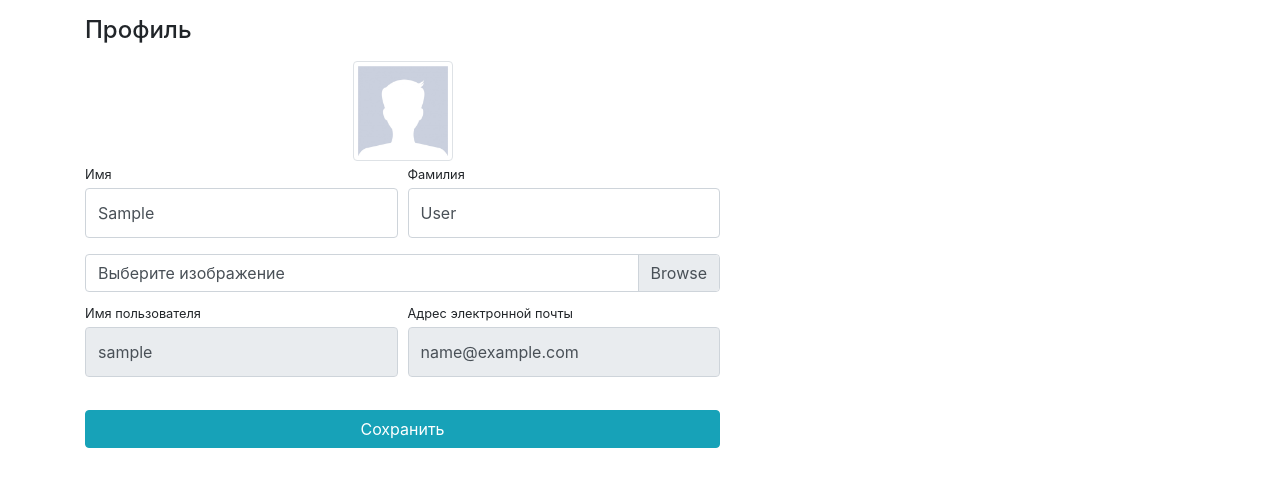
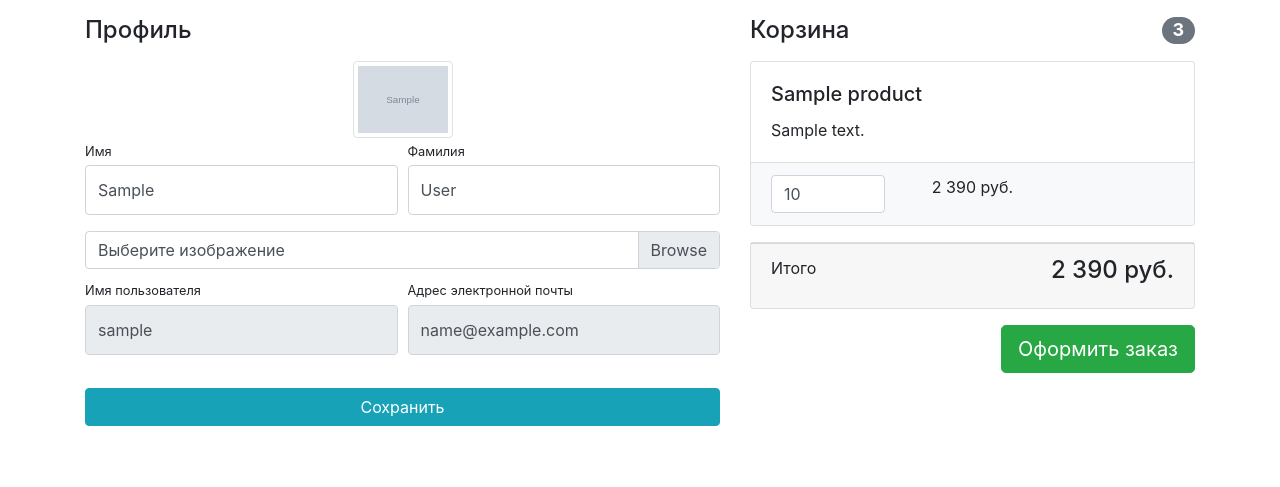
Before and after one commit to AssPimple/DjangoStore, a Django app: page /users/profile/ in a window 1280 px wide. Shown: the part 56-543 px from the top of the page. Run offline with Django 5.2, Linux system fonts and the light colour scheme; a user stored in the database is signed in; tables that the repository leaves empty hold one stand-in row (values such as "Sample post"); grey boxes marked "Sample" are stand-in pictures; some libraries are stand-ins or nearby versions.

Commit message:
Basket ready

```diff
--- a/products/models.py
+++ b/products/models.py
@@ -1,6 +1,9 @@
 
 from django.conf import settings
 from django.db import models
+from django.template.defaultfilters import default
+
+from users.models import User
 
 
 
@@ -31,3 +34,14 @@ class Product(models.Model):
 
     def __str__(self):
         return f'Продукт: {self.name} | Категория: {self.category.name}'
+
+
+
+class Basket(models.Model):
+    user = models.ForeignKey(User, on_delete=models.CASCADE)
+    product = models.ForeignKey(Product, on_delete=models.CASCADE)
+    quantity = models.PositiveIntegerField(default=0)
+    created_timeship = models.DateTimeField(auto_now_add=True)
+
+    def __str__(self):
+        return f'Корзина для {self.user.username} | Продукт {self.product.name}'
--- /dev/null
+++ b/products/templates/products/baskets.html
@@ -0,0 +1,43 @@
+{% if baskets %}
+<h4 class="mt-3 mb-3 d-flex justify-content-between align-items-center mb-3">
+    Корзина <span class="badge badge-secondary badge-pill">3</span>
+</h4>
+{% for basket in baskets %}
+<div class="card mb-3">
+    <div class="card-body">
+        <h5 class="card-title">{{ basket.product.name}}</h5>
+        <p class="card-text">{{ basket.product.description }}</p>
+    </div>
+    <ul class="list-group list-group-flush">
+        <li class="list-group-item bg-light">
+            <div class="row text-center">
+                <div class="col-lg-4">
+                    <input name="basketID" type="number" class="form-control"
+                           value="{{ basket.quantity }}" min="0">
+                </div>
+                <div class="col-lg-4">2 390 руб.</div>
+                <div class="col-lg-4">
+                    <a href=" {% url 'products:basket_remove' basket.id %}">
+                        <i class="fas fa-trash"></i>
+                    </a>
+                </div>
+            </div>
+        </li>
+    </ul>
+</div>
+{% endfor %}
+
+<div class="card mb-3">
+    <div class="card-footer">
+        <p class="float-left">Итого</p>
+        <h4 class="float-right">2 390 руб.</h4>
+    </div>
+</div>
+<a class="btn btn-success btn-lg float-right" href="../orders/order-create.html">
+    Оформить заказ
+</a>
+{% else %}
+<h4 class="mt-3 mb-3 text-center">
+    Корзина пуста
+</h4>
+{% endif %}
--- a/products/templates/products/products.html
+++ b/products/templates/products/products.html
@@ -63,7 +63,7 @@
                             <div class="card h-100">
                                 <a href="#">
                                     <img class="card-img-top"
-                                         src="{{ product.image.url }}"
+
                                          alt="">
                                 </a>
                                 <div class="card-body">
@@ -75,7 +75,7 @@
                                 </div>
                                 <div class="card-footer text-center">
                                     <a class="btn btn-outline-success"
-                                       href="#">
+                                       href="{% url 'products:basket_add' product.id %}">
                                         Отправить в корзину
                                     </a>
                                 </div>
--- a/products/urls.py
+++ b/products/urls.py
@@ -1,8 +1,10 @@
 from django.urls import path
-from products.views import products
+from products.views import products, basket_add, basket_remove
 
 app_name = 'products'
 
 urlpatterns = [
     path('', products, name='index'),
+    path('baskets/add/<int:product_id>/', basket_add, name='basket_add'),
+    path('baskets/remove/<int:basket_id>/', basket_remove, name='basket_remove')
 ]
--- a/store/settings.py
+++ b/store/settings.py
@@ -133,3 +133,6 @@ MEDIA_ROOT = BASE_DIR / 'media'
 # https://docs.djangoproject.com/en/5.0/ref/settings/#default-auto-field
 
 DEFAULT_AUTO_FIELD = 'django.db.models.BigAutoField'
+
+AUTH_USER_MODEL = 'users.User'
+LOGIN_URL = '/users/login/'
--- a/users/templates/users/profile.html
+++ b/users/templates/users/profile.html
@@ -61,7 +61,7 @@
                 </form>
             </div>
             <div class="col-lg-5">
-
+                {% include 'products/baskets.html' %}
             </div>
         </div>
     </div>
--- a/users/views.py
+++ b/users/views.py
@@ -6,7 +6,7 @@ from django.urls import reverse
 
 from users.models import User
 from users.forms import UserLoginForm, UserProfileForm, UserRegistrationForm
-
+from products.models import Basket
 
 
 def login(request):
@@ -52,7 +52,9 @@ def profile(request):
     else:
         form = UserProfileForm(instance=request.user)
     context = {
-        'title': 'store - profile', 'form': form
+        'title': 'store - profile',
+        'form': form,
+        'baskets': Basket.objects.filter(user=request.user),
     }
     return render(request, 'users/profile.html', context)
 
```
Also changed, not shown: products/views.py (+24 -2 lines).
